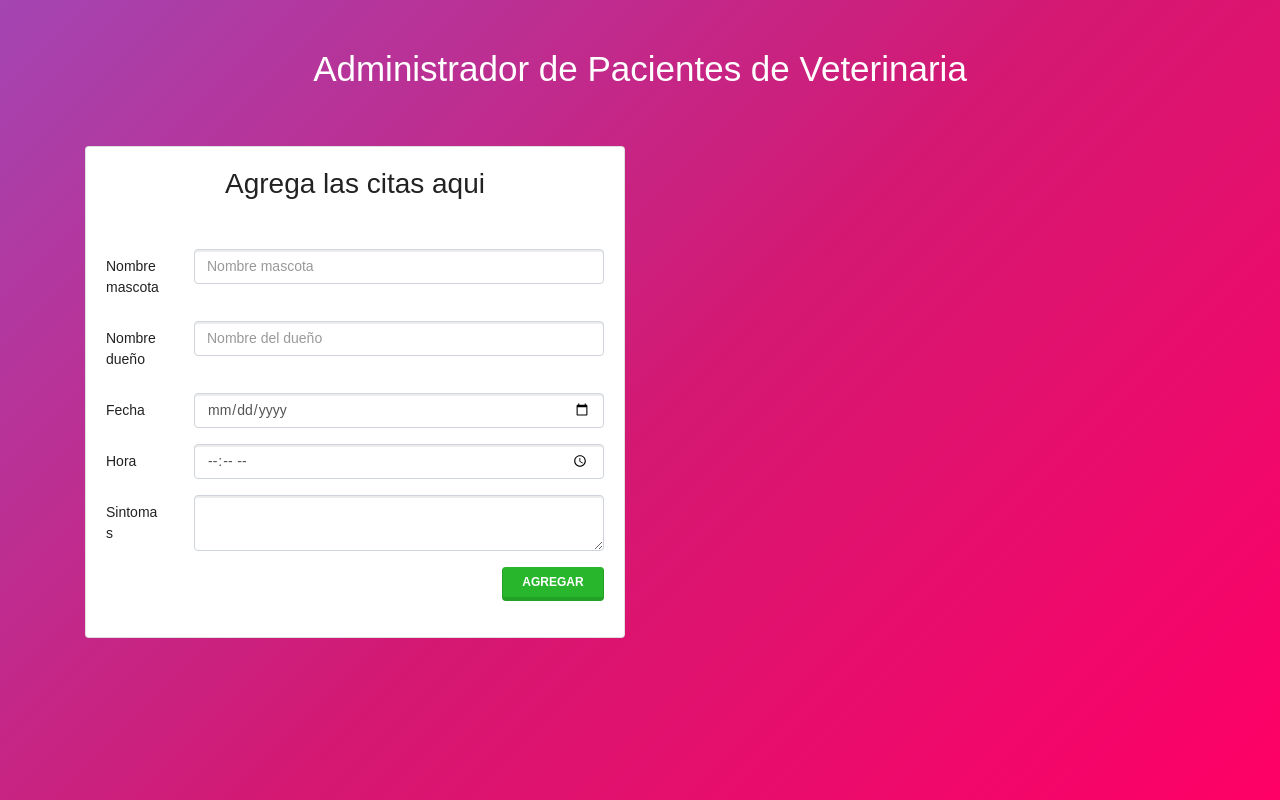
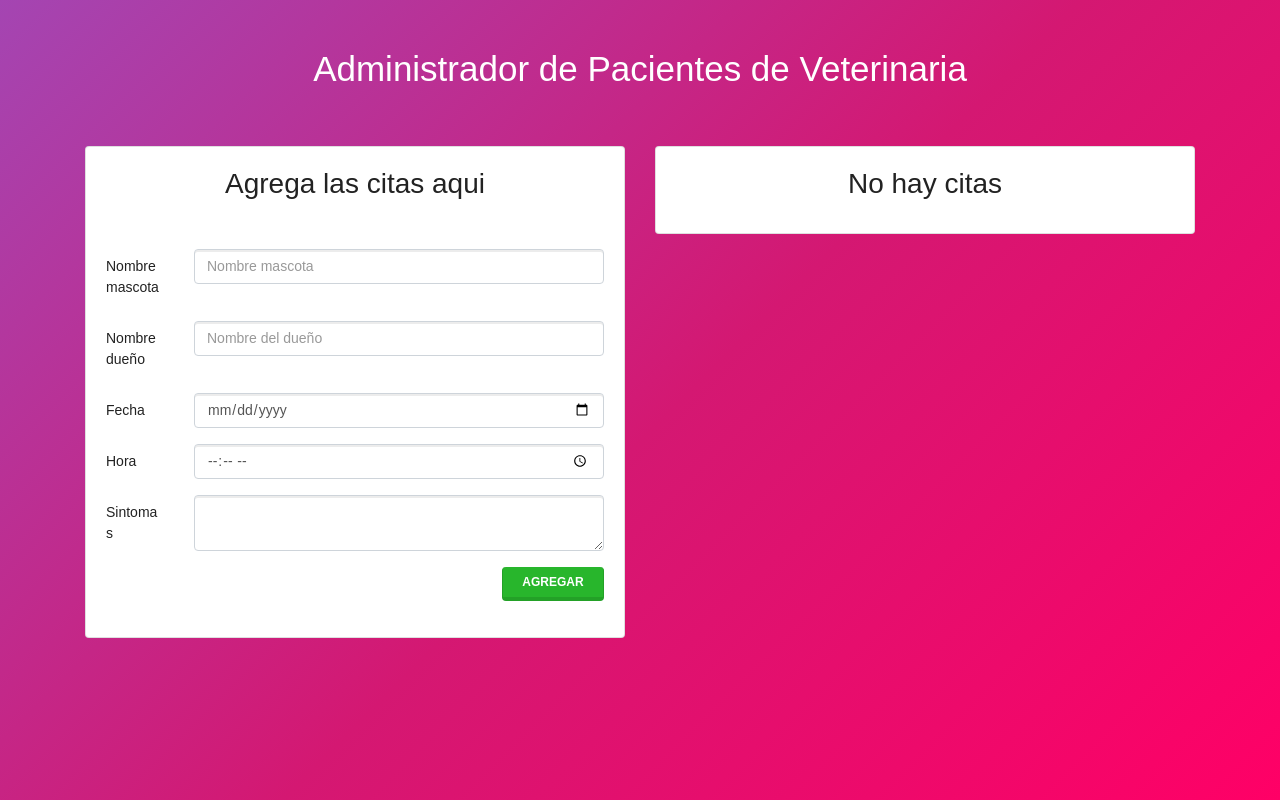
Before and after one commit to MarceLlanos/Administrador-Pacientes-Veterinaria, a React (Create React App) app: page / in a window 1280 px wide. Built offline with nearby package versions, Linux system fonts and the light colour scheme.

Commit message:
Se realizo la muestra del mensaje de si hay o no hay citas de acuerdo al lenght del objet key de citas

```diff
--- a/src/App.js
+++ b/src/App.js
@@ -1,15 +1,16 @@
 import React, {Component} from 'react';
 import Header from './components/Header';
 import AgregarCita from './components/AgregarCita';
+import ListaCitas from './components/ListaCitas'
 
 class App extends Component {
+
   state = {
     citas : []
   }
 
   crearCita = (nuevaCita) => {
     const citas = [...this.state.citas, nuevaCita];
-    console.log(citas);
 
     this.setState({
       citas
@@ -25,6 +26,11 @@
               crearCita = {this.crearCita}
             />
           </div>
+					<div className = "col-md-6">
+						<ListaCitas
+							citas = {this.state.citas}
+						/>
+					</div>
         </div>
       </div>
 		);
--- /dev/null
+++ b/src/components/ListaCitas.js
@@ -0,0 +1,20 @@
+import React, { Component } from 'react';
+
+class ListaCitas extends Component {
+
+
+  render() {
+		const citas = this.props.citas;
+		console.log()
+		const mensaje = Object.keys(citas).length === 0 ? 'No hay citas' : 'Administra tus citas aqui!'
+    return (
+      <div className = "card mt-5">
+				<div className = "card-body">
+					<h2 className = "card-title text-center">{mensaje}</h2>
+				</div>
+			</div>
+    );
+  }
+}
+
+export default ListaCitas
```
